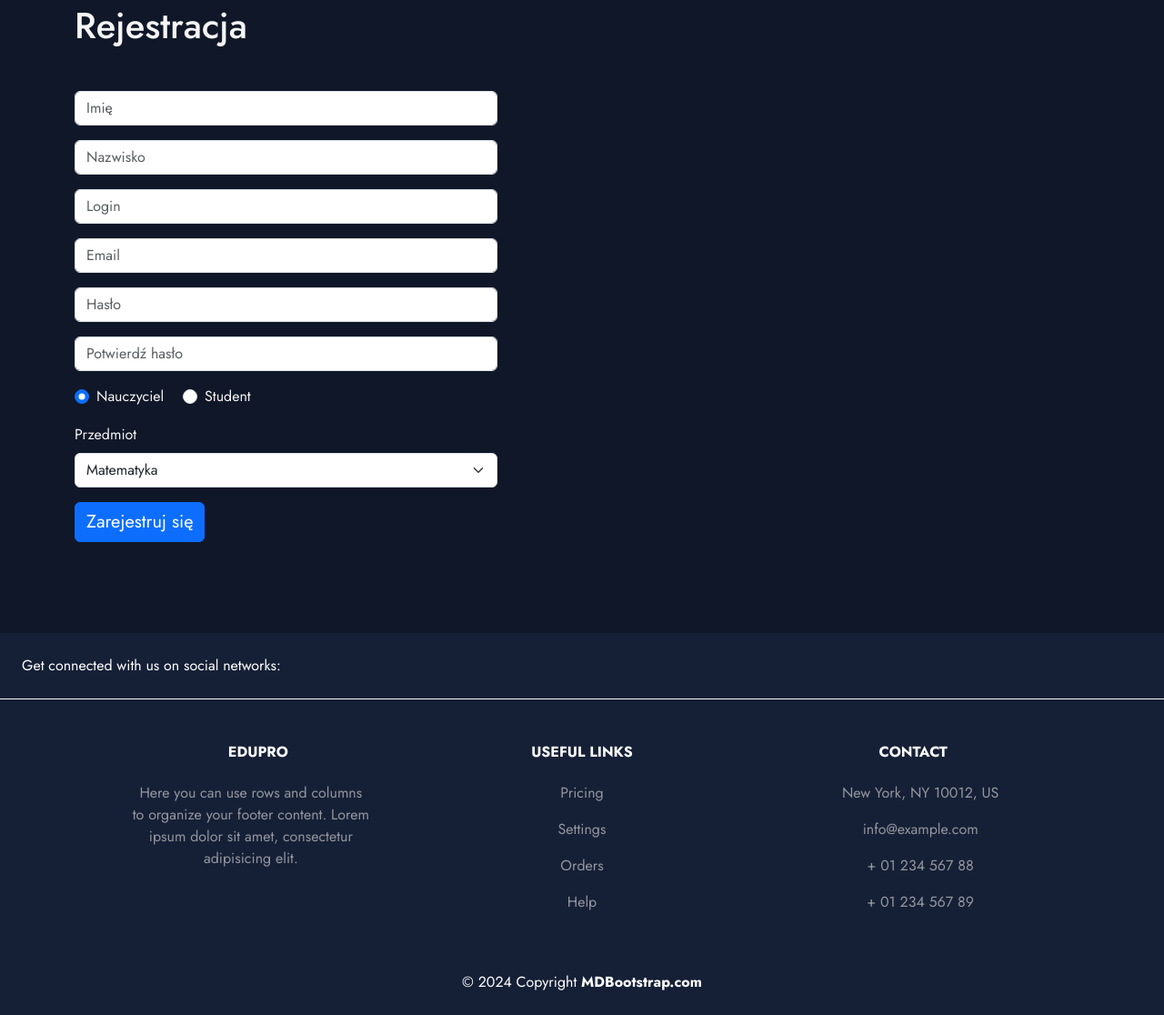
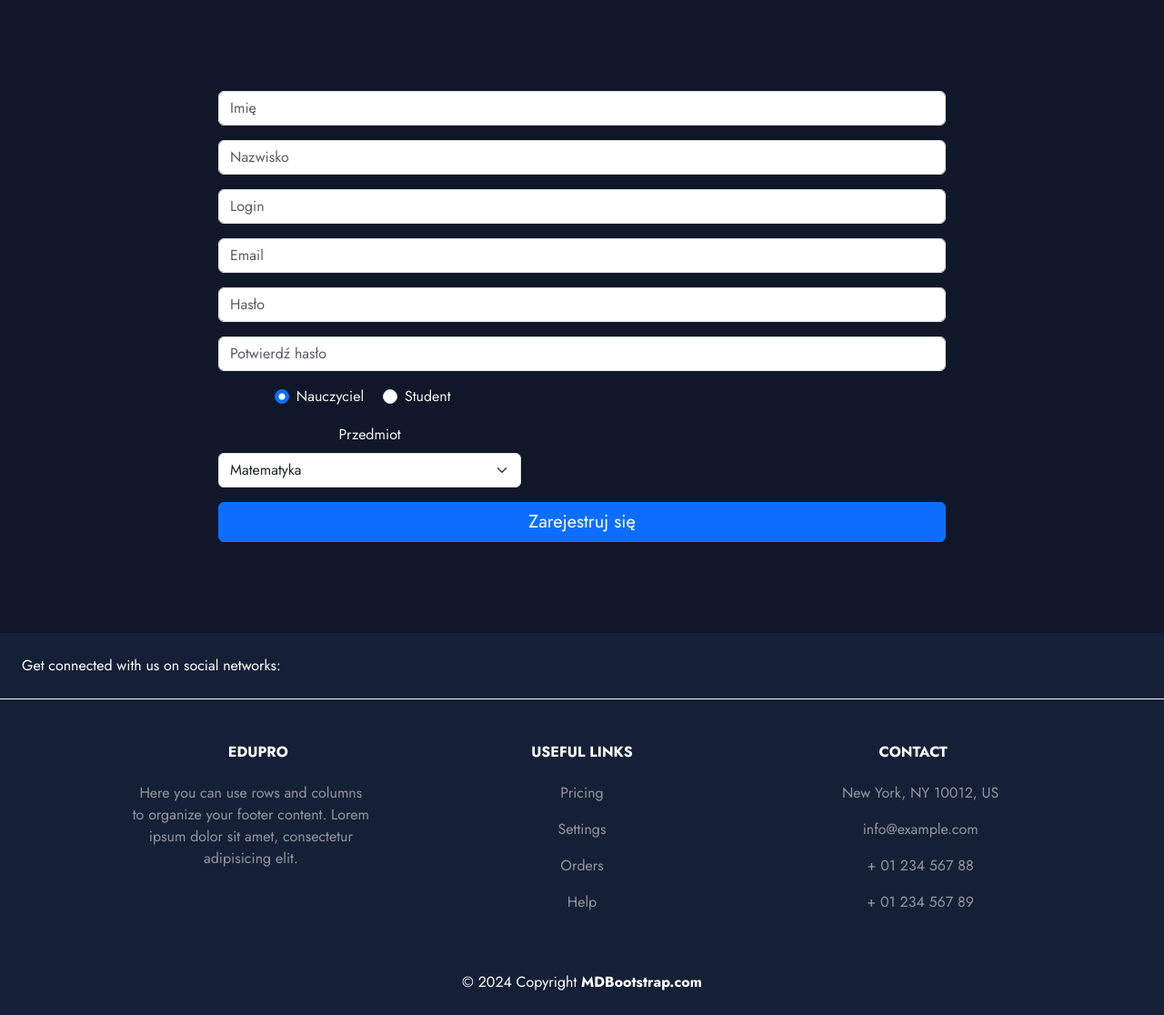
Before and after one commit to ZMejer/EduPro-tutoring-platform, a Django app: template project/app/templates/signup.html in a window 1280 px wide. Shown: the part 102-1218 px from the top of the page at 91% size. Run offline with Django 4.2, Linux system fonts and the light colour scheme; the template is opened without the code that fills it, so the values that code supplies are empty.

Commit message:
style dla stron logowania i rejestracji

```diff
--- a/project/app/templates/login.html
+++ b/project/app/templates/login.html
@@ -1,8 +1,7 @@
 {% extends "base.html" %}
 {% block title %}Logowanie ⋅ EduPro{% endblock %}
 {% block content %}
-<div class="container">
-    <h1>Logowanie</h1>
+<div class="container signup-container mt-5">
     {% if messages %}
         {% for message in messages %}
         <div class="alert {% if message.tags == 'success' %}alert-success{% elif message.tags == 'error' %}alert-danger{% endif %}">
@@ -19,7 +18,7 @@
         <input type="password" class="form-control" id="password" name="password" placeholder="Hasło">
         </div>
         <div class="col-sm-5">
-        <button type="submit" class="btn btn-primary">Zaloguj się</button>
+        <button type="submit" class="btn btn-primary signup-submit-button">Zaloguj się</button>
         </div>
     </form>
 </div>
--- a/project/app/templates/signup.html
+++ b/project/app/templates/signup.html
@@ -1,8 +1,7 @@
 {% extends "base.html" %}
 {% block title %}Rejestracja ⋅ EduPro{% endblock %}
 {% block content %}
-  <div class="container">
-    <h1>Rejestracja</h1>
+  <div class="container signup-container mt-5">
     {% if messages %}
         {% for message in messages %}
         <div class="alert {% if message.tags == 'success' %}alert-success{% elif message.tags == 'error' %}alert-danger{% endif %}">
@@ -50,7 +49,7 @@
           </select>
         </div>
         <div class="col-sm-5">
-          <button type="submit" class="btn btn-primary">Zarejestruj się</button>
+          <button type="submit" class="btn btn-primary signup-submit-button">Zarejestruj się</button>
         </div>
     </form>
 </div>
--- a/project/app/templates/slots.html
+++ b/project/app/templates/slots.html
@@ -2,7 +2,7 @@
 {% block title %}Terminy ⋅ EduPro{% endblock %}
 {% block content %}
 <div class="container">
-    <h1>Terminy</h1>
+
     {% if messages %}
         {% for message in messages %}
         <div class="alert {% if message.tags == 'success' %}alert-success{% elif message.tags == 'error' %}alert-danger{% endif %}">
@@ -10,6 +10,7 @@
         </div>
         {% endfor %}
     {% endif %}
+
     {% if user.is_authenticated %}
     <form action="" method="POST">
         {% csrf_token %}
@@ -129,5 +130,8 @@
 <div class="alert alert-success">
     Zaloguj się, aby wyświetlić terminy.
 </div>
+<div class="row break"></div>
+<div class="row break"></div>
 {% endif %}
+</div>
 {% endblock %}
--- a/project/static/css/global.css
+++ b/project/static/css/global.css
@@ -185,3 +185,17 @@ a:hover {
     padding:150px;
     margin-bottom:100px;
 }
+
+.signup-container {
+    text-align: center;
+    display: flex;
+    justify-content: center;
+}
+
+.form-control {
+    width:800px;
+}
+
+.signup-submit-button {
+    width:800px;
+}
```
Also changed, not shown: project/static/css/tutors.css (line endings or trailing spaces).
